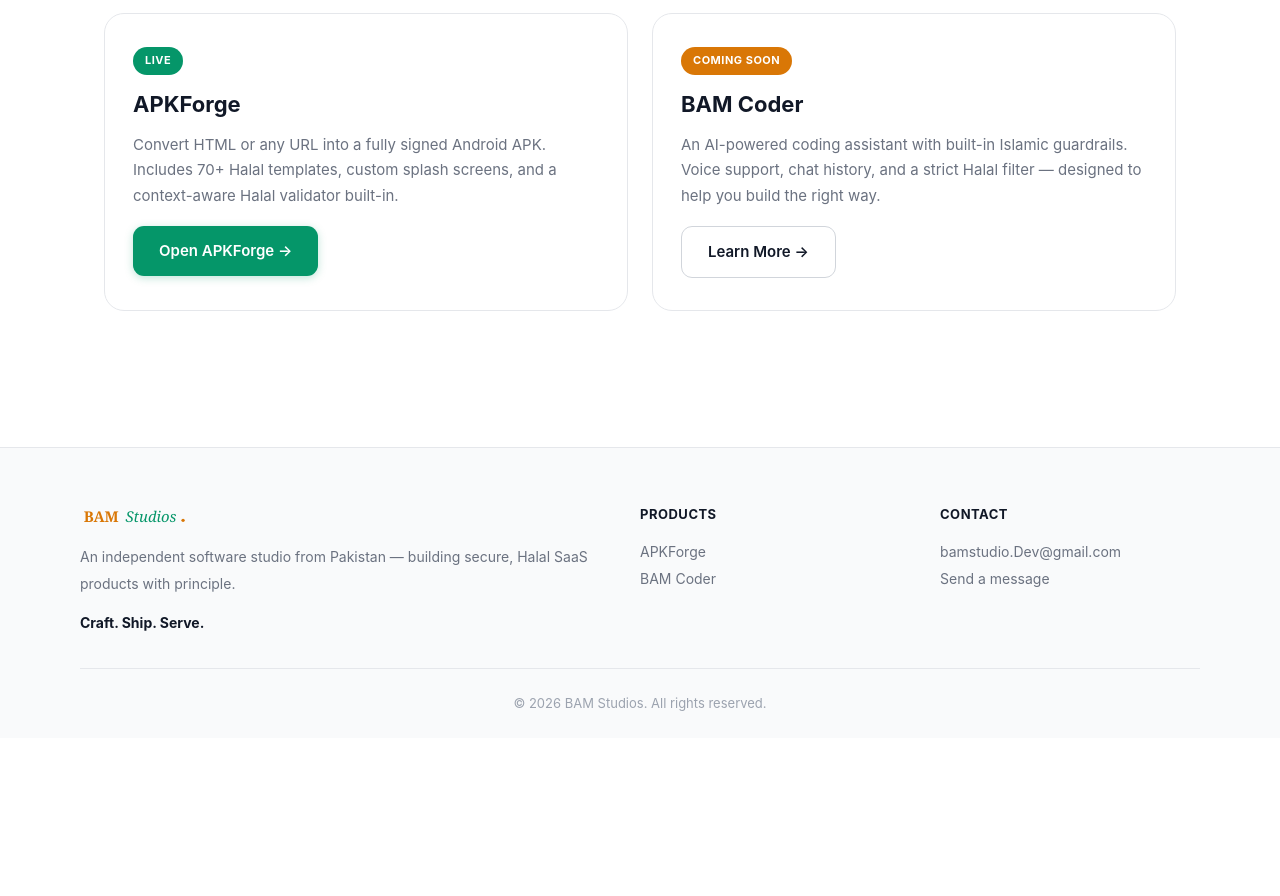
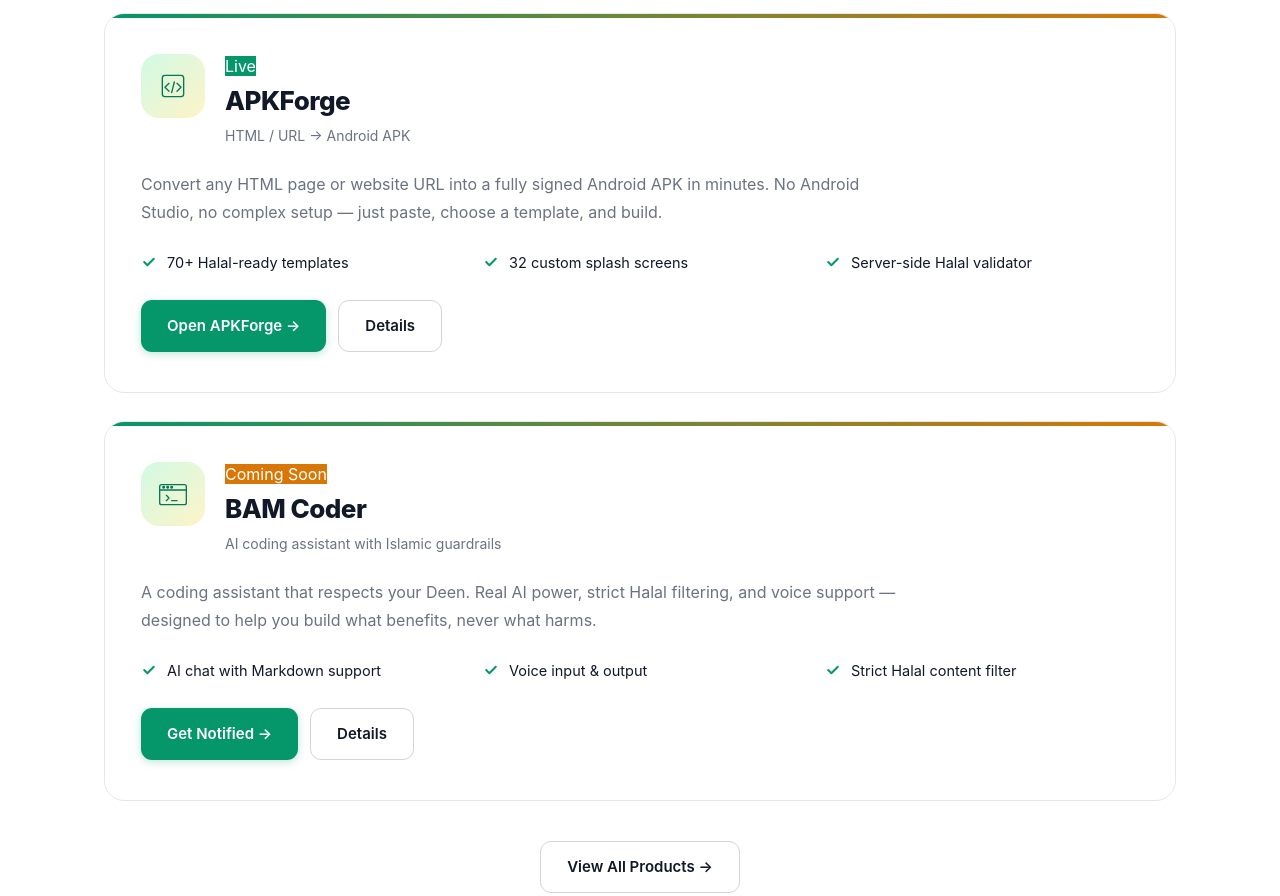
Before and after one commit to BurhanMughal01/bam-studios-website, a plain HTML site: page index.html in a window 1280 px wide. Shown: the part 1300-2196 px from the top of the page. Before the commit the page ends 2038 px from the top, so only its background shows below. Drawn offline with Linux system fonts and the light colour scheme.

Commit message:
Match home products section with products page style

```diff
--- a/index.html
+++ b/index.html
@@ -10,7 +10,6 @@
 </head>
 <body>
 
-  <!-- HEADER: nav left, logo right -->
   <header class="site-header">
     <nav class="nav">
       <ul class="nav-links">
@@ -80,61 +79,127 @@
       </div>
     </section>
 
-    <!-- PRODUCTS -->
+    <!-- ===== PRODUCTS (matched to products page style) ===== -->
     <section class="section">
       <h2 class="section-title text-center">Our Products</h2>
       <p class="section-subtitle text-center">Tools crafted with purpose and principle.</p>
 
-      <div class="grid">
+      <!-- APKForge -->
+      <div class="product-showcase">
+        <div class="product-header">
+          <div class="product-icon">
+            <svg viewBox="0 0 48 48" width="32" height="32" fill="none" stroke="currentColor" stroke-width="2" stroke-linecap="round" stroke-linejoin="round" aria-hidden="true">
+              <rect x="8" y="8" width="32" height="32" rx="4"/>
+              <path d="M18 20 L12 26 L18 32"/>
+              <path d="M30 20 L36 26 L30 32"/>
+              <line x1="26" y1="18" x2="22" y2="34"/>
+            </svg>
+          </div>
+          <div class="product-title-area">
+            <span class="badge badge-live">Live</span>
+            <h2>APKForge</h2>
+            <div class="product-subtitle">HTML / URL → Android APK</div>
+          </div>
+        </div>
 
-        <div class="card">
-          <span class="badge badge-live">Live</span>
-          <h3>APKForge</h3>
-          <p>
-            Convert HTML or any URL into a fully signed Android APK.
-            Includes 70+ Halal templates, custom splash screens,
-            and a context-aware Halal validator built-in.
-          </p>
+        <p class="product-desc">
+          Convert any HTML page or website URL into a fully signed Android APK in minutes.
+          No Android Studio, no complex setup — just paste, choose a template, and build.
+        </p>
+
+        <ul class="feature-list">
+          <li>
+            <svg viewBox="0 0 20 20" width="16" height="16" fill="none" stroke="currentColor" stroke-width="2.5" stroke-linecap="round" stroke-linejoin="round" aria-hidden="true"><polyline points="4,10 8,14 16,6"/></svg>
+            70+ Halal-ready templates
+          </li>
+          <li>
+            <svg viewBox="0 0 20 20" width="16" height="16" fill="none" stroke="currentColor" stroke-width="2.5" stroke-linecap="round" stroke-linejoin="round" aria-hidden="true"><polyline points="4,10 8,14 16,6"/></svg>
+            32 custom splash screens
+          </li>
+          <li>
+            <svg viewBox="0 0 20 20" width="16" height="16" fill="none" stroke="currentColor" stroke-width="2.5" stroke-linecap="round" stroke-linejoin="round" aria-hidden="true"><polyline points="4,10 8,14 16,6"/></svg>
+            Server-side Halal validator
+          </li>
+        </ul>
+
+        <div class="hero-actions" style="justify-content: flex-start;">
           <a href="https://apk-builder-eosin.vercel.app" target="_blank" rel="noopener" class="btn btn-primary">
             Open APKForge →
           </a>
+          <a href="products.html" class="btn btn-outline">Details</a>
+        </div>
+      </div>
+
+      <!-- BAM Coder -->
+      <div class="product-showcase">
+        <div class="product-header">
+          <div class="product-icon">
+            <svg viewBox="0 0 48 48" width="32" height="32" fill="none" stroke="currentColor" stroke-width="2" stroke-linecap="round" stroke-linejoin="round" aria-hidden="true">
+              <rect x="4" y="10" width="40" height="30" rx="3"/>
+              <line x1="4" y1="18" x2="44" y2="18"/>
+              <circle cx="10" cy="14" r="1.2" fill="currentColor"/>
+              <circle cx="16" cy="14" r="1.2" fill="currentColor"/>
+              <circle cx="22" cy="14" r="1.2" fill="currentColor"/>
+              <path d="M14 26 L18 30 L14 34"/>
+              <line x1="22" y1="34" x2="30" y2="34"/>
+            </svg>
+          </div>
+          <div class="product-title-area">
+            <span class="badge badge-soon">Coming Soon</span>
+            <h2>BAM Coder</h2>
+            <div class="product-subtitle">AI coding assistant with Islamic guardrails</div>
+          </div>
         </div>
 
-        <div class="card">
-          <span class="badge badge-soon">Coming Soon</span>
-          <h3>BAM Coder</h3>
-          <p>
-            An AI-powered coding assistant with built-in Islamic guardrails.
-            Voice support, chat history, and a strict Halal filter —
-            designed to help you build the right way.
-          </p>
-          <a href="products.html" class="btn btn-outline">Learn More →</a>
+        <p class="product-desc">
+          A coding assistant that respects your Deen. Real AI power, strict Halal filtering,
+          and voice support — designed to help you build what benefits, never what harms.
+        </p>
+
+        <ul class="feature-list">
+          <li>
+            <svg viewBox="0 0 20 20" width="16" height="16" fill="none" stroke="currentColor" stroke-width="2.5" stroke-linecap="round" stroke-linejoin="round" aria-hidden="true"><polyline points="4,10 8,14 16,6"/></svg>
+            AI chat with Markdown support
+          </li>
+          <li>
+            <svg viewBox="0 0 20 20" width="16" height="16" fill="none" stroke="currentColor" stroke-width="2.5" stroke-linecap="round" stroke-linejoin="round" aria-hidden="true"><polyline points="4,10 8,14 16,6"/></svg>
+            Voice input &amp; output
+          </li>
+          <li>
+            <svg viewBox="0 0 20 20" width="16" height="16" fill="none" stroke="currentColor" stroke-width="2.5" stroke-linecap="round" stroke-linejoin="round" aria-hidden="true"><polyline points="4,10 8,14 16,6"/></svg>
+            Strict Halal content filter
+          </li>
+        </ul>
+
+        <div class="hero-actions" style="justify-content: flex-start;">
+          <a href="contact.html" class="btn btn-primary">
+            Get Notified →
+          </a>
+          <a href="products.html" class="btn btn-outline">Details</a>
         </div>
+      </div>
 
+      <!-- View all -->
+      <div style="text-align: center; margin-top: 40px;">
+        <a href="products.html" class="btn btn-outline">
+          View All Products →
+        </a>
       </div>
     </section>
 
   </main>
 
-  <!-- FOOTER -->
   <footer class="site-footer">
     <div class="footer-grid">
-
       <div class="footer-col">
         <svg class="footer-brand-logo" viewBox="0 0 640 140" xmlns="http://www.w3.org/2000/svg" aria-hidden="true">
           <text x="20" y="98" font-family="Georgia, 'Times New Roman', serif" font-size="80" font-weight="bold" fill="#d97706">BAM</text>
           <text x="245" y="98" font-family="Georgia, 'Times New Roman', serif" font-size="80" font-style="italic" fill="#059669">Studios</text>
           <circle cx="555" cy="88" r="9" fill="#d97706"/>
         </svg>
-        <p>
-          An independent software studio from Pakistan — building secure,
-          Halal SaaS products with principle.
-        </p>
-        <p style="margin-top: 12px;">
-          <strong style="color: var(--text);">Craft. Ship. Serve.</strong>
-        </p>
+        <p>An independent software studio from Pakistan — building secure, Halal SaaS products with principle.</p>
+        <p style="margin-top: 12px;"><strong style="color: var(--text);">Craft. Ship. Serve.</strong></p>
       </div>
-
       <div class="footer-col">
         <h4>Products</h4>
         <ul>
@@ -142,7 +207,6 @@
           <li><a href="products.html">BAM Coder</a></li>
         </ul>
       </div>
-
       <div class="footer-col">
         <h4>Contact</h4>
         <ul>
@@ -150,12 +214,8 @@
           <li><a href="contact.html">Send a message</a></li>
         </ul>
       </div>
-
     </div>
-
-    <div class="footer-bottom">
-      © 2026 BAM Studios. All rights reserved.
-    </div>
+    <div class="footer-bottom">© 2026 BAM Studios. All rights reserved.</div>
   </footer>
 
 </body>
```
